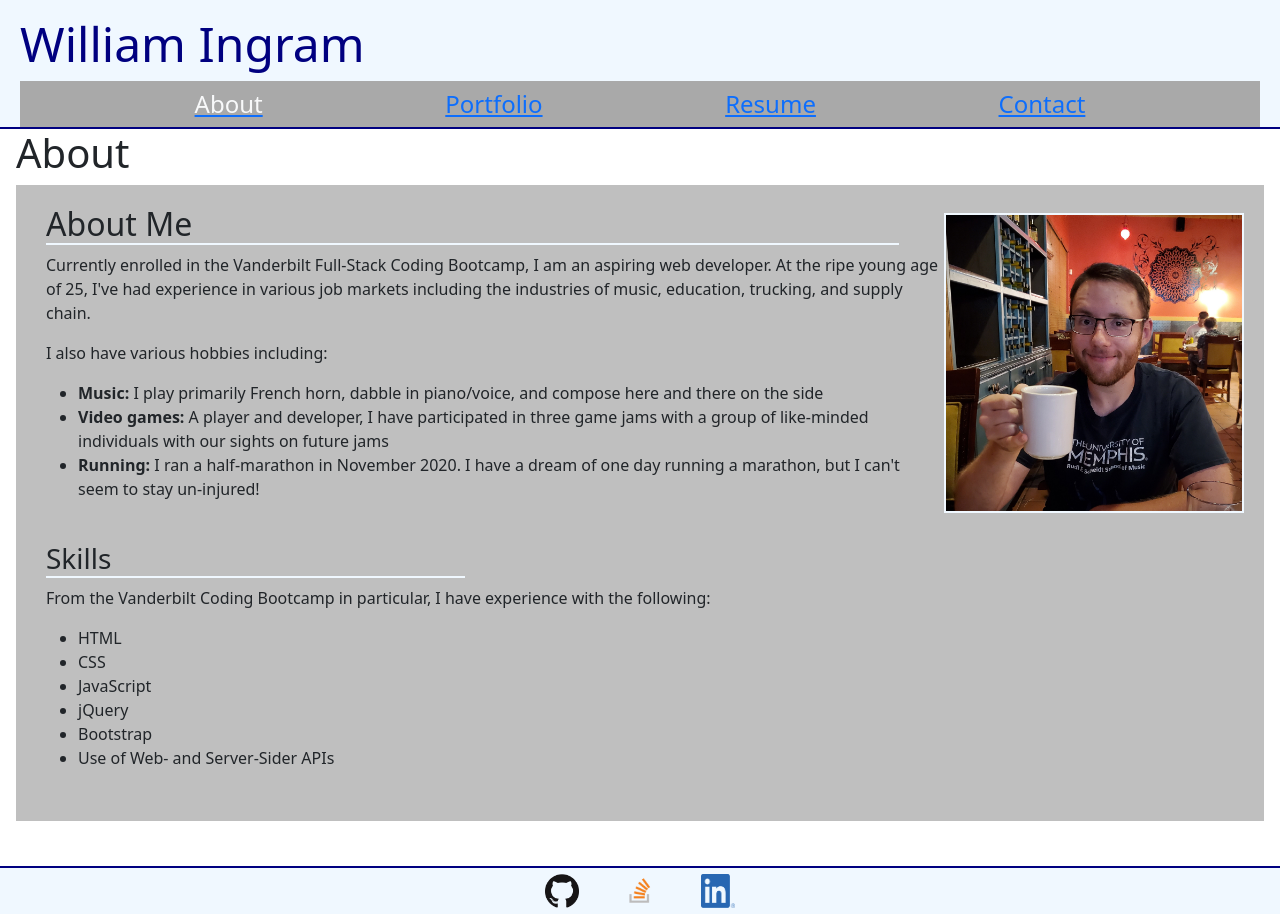
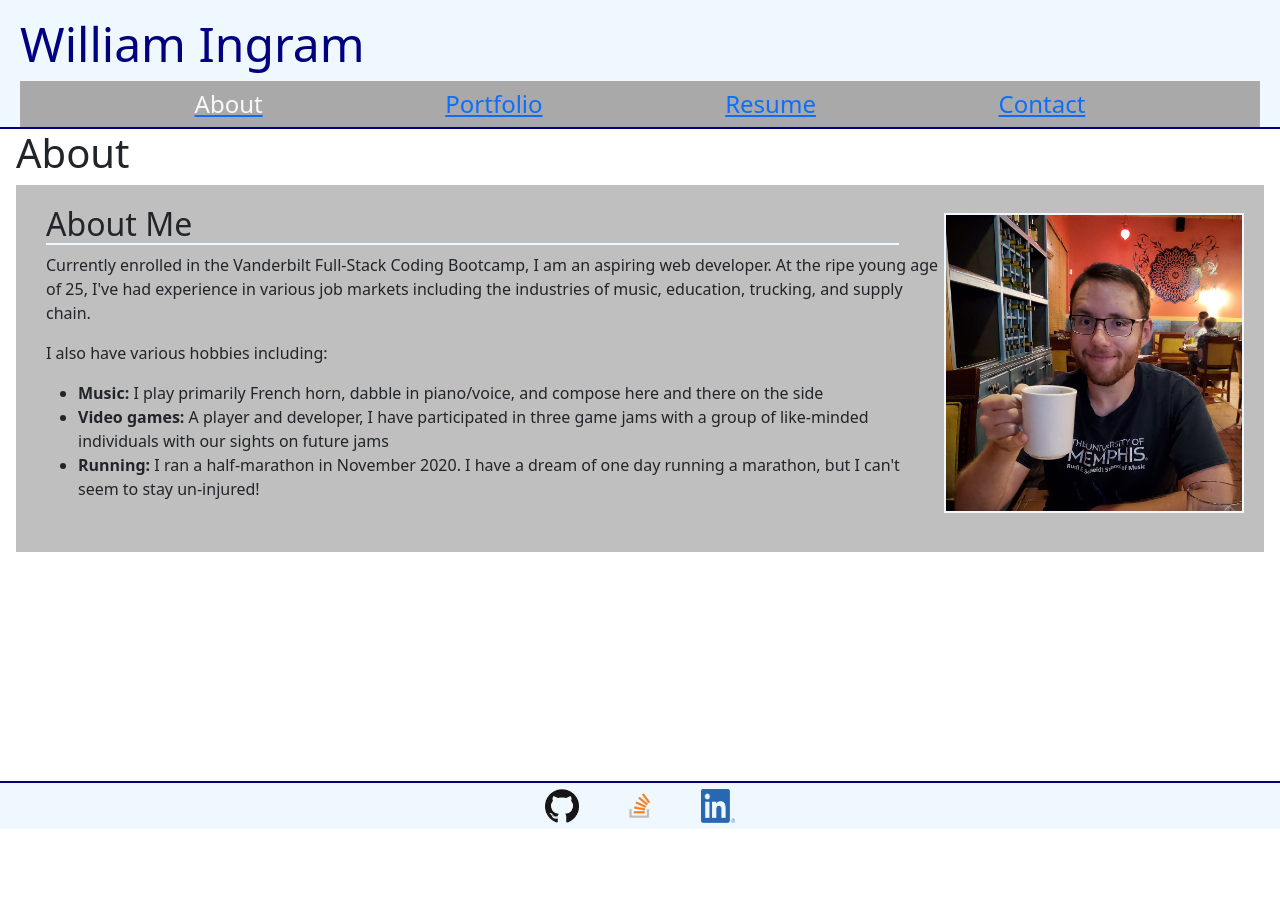
Before and after one commit to wingram1/portfolio, a React (Create React App) app: page / in a window 1280 px wide. After the commit the page ends 829 px from the top, so only its background shows below. Built offline with nearby package versions, Linux system fonts and the light colour scheme.

Commit message:
minor adjustments

```diff
--- a/package.json
+++ b/package.json
@@ -10,7 +10,7 @@
     "bootstrap": "^5.1.3",
     "react": "^18.1.0",
     "react-dom": "^18.1.0",
-    "react-scripts": "5.0.1",
+    "react-scripts": "^5.0.1",
     "web-vitals": "^2.1.4"
   },
   "scripts": {
--- a/src/components/About/index.js
+++ b/src/components/About/index.js
@@ -35,19 +35,6 @@ function About() {
           <img src={me} style={{ width: `300px`, height: `300px` }} alt="me" />
         </div>
       </div>
-      <h3>Skills</h3>
-      <p>
-        From the Vanderbilt Coding Bootcamp in particular, I have experience
-        with the following:
-      </p>
-      <ul>
-        <li>HTML</li>
-        <li>CSS</li>
-        <li>JavaScript</li>
-        <li>jQuery</li>
-        <li>Bootstrap</li>
-        <li>Use of Web- and Server-Sider APIs</li>
-      </ul>
     </section>
   );
 }
--- a/src/components/ProjectList/index.js
+++ b/src/components/ProjectList/index.js
@@ -59,8 +59,12 @@ function ProjectList() {
             alt={project.alt}
             style={{ width: `400px`, height: `250px` }}
           ></img>
-          <a href={project.deployed}>Deployed Application</a>
-          <a href={project.github}>GitHub Repository</a>
+          <a className="link" href={project.deployed}>
+            Deployed Application
+          </a>
+          <a className="link" href={project.github}>
+            GitHub Repository
+          </a>
         </div>
       ))}
     </div>
--- a/src/index.css
+++ b/src/index.css
@@ -104,6 +104,10 @@ img {
   border: 2px solid aliceblue;
 }
 
+a {
+  color: inherit;
+}
+
 section {
   display: flex;
   flex-direction: column;
```
Also changed, not shown: 1 other file (tests, documents, lock files or other folders).
